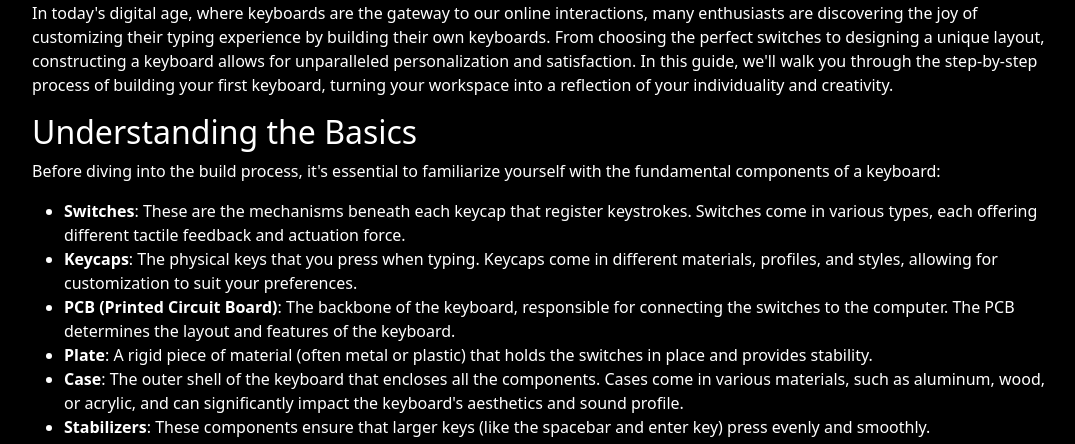
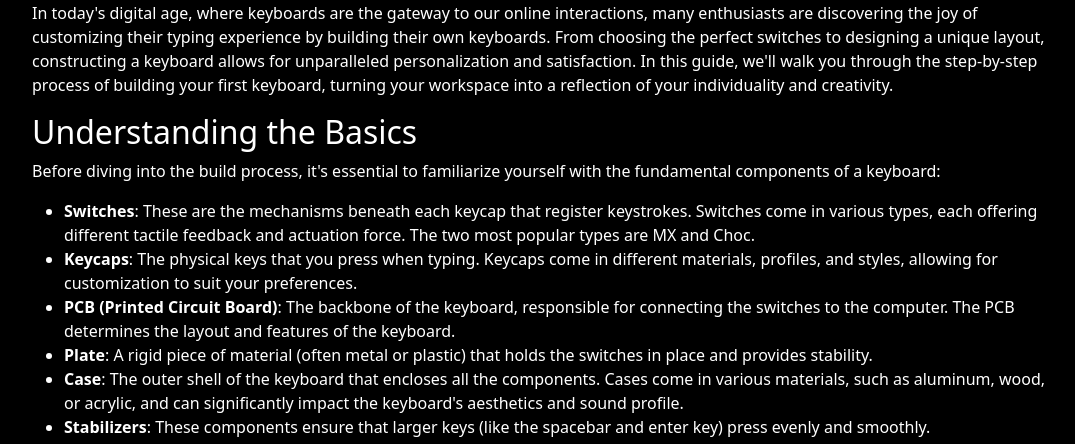
Before and after one commit to DaPotato69/site, a Flask app: page /guide in a window 1280 px wide. Shown: the part 537-981 px from the top of the page, without its empty margins (96-1171 px from the left). Run offline with Flask 3, Linux system fonts and the light colour scheme.

Commit message:
is 10 words really worth one commit?

```diff
--- a/templates/guide.html
+++ b/templates/guide.html
@@ -44,7 +44,7 @@
         <h2 data-aos="fade-up">Understanding the Basics</h2>
         <p data-aos="fade-up">Before diving into the build process, it's essential to familiarize yourself with the fundamental components of a keyboard:</p>
         <ul>
-            <li data-aos="fade-up"><strong>Switches</strong>: These are the mechanisms beneath each keycap that register keystrokes. Switches come in various types, each offering different tactile feedback and actuation force.</li>
+            <li data-aos="fade-up"><strong>Switches</strong>: These are the mechanisms beneath each keycap that register keystrokes. Switches come in various types, each offering different tactile feedback and actuation force. The two most popular types are MX and Choc.</li>
             <li data-aos="fade-up"><strong>Keycaps</strong>: The physical keys that you press when typing. Keycaps come in different materials, profiles, and styles, allowing for customization to suit your preferences.</li>
             <li data-aos="fade-up"><strong>PCB (Printed Circuit Board)</strong>: The backbone of the keyboard, responsible for connecting the switches to the computer. The PCB determines the layout and features of the keyboard.</li>
             <li data-aos="fade-up"><strong>Plate</strong>: A rigid piece of material (often metal or plastic) that holds the switches in place and provides stability.</li>
```
